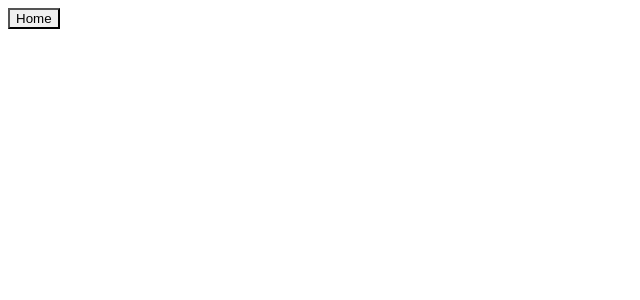
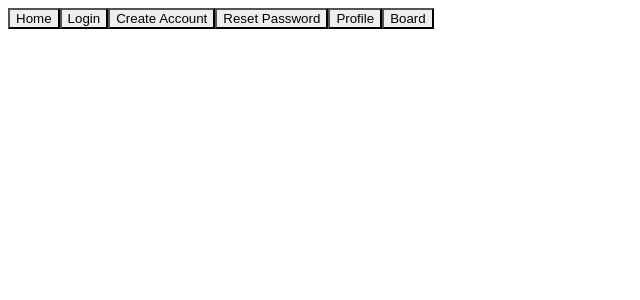
Before and after one commit to keonoh00/safe-commit, a React (Create React App) app in the folder web/: page / in a window 1280 px wide. Shown: the top 300 px of the page, without its empty margins (0-640 px from the left). Built offline with nearby package versions, Linux system fonts and the light colour scheme.

Commit message:
Navigation in home

```diff
--- a/web/src/routes/index.tsx
+++ b/web/src/routes/index.tsx
@@ -7,7 +7,7 @@ import AnnouncementBoardScreen from "../screens/AnnouncementBoard";
 import LoginScreen from "../screens/Login";
 import HomeScreen from "../screens/Home";
 
-enum PATH {
+export enum PATH {
   HOME = "/",
   CREATE_ACCOUNT = "create-account",
   LOGIN = "login",
--- a/web/src/screens/Home.tsx
+++ b/web/src/screens/Home.tsx
@@ -1,10 +1,22 @@
 import { Button, Flex } from "@chakra-ui/react";
 import React from "react";
+import { useNavigate } from "react-router-dom";
+import { PATH } from "../routes";
 
 const HomeScreen: React.FC = () => {
+  const navigate = useNavigate();
   return (
     <Flex>
-      <Button onClick={() => {}}>Home</Button>
+      <Button onClick={() => navigate(PATH.HOME)}>Home</Button>
+      <Button onClick={() => navigate(PATH.LOGIN)}>Login</Button>
+      <Button onClick={() => navigate(PATH.CREATE_ACCOUNT)}>
+        Create Account
+      </Button>
+      <Button onClick={() => navigate(PATH.RESET_PASSWORD)}>
+        Reset Password
+      </Button>
+      <Button onClick={() => navigate(PATH.PROFILE)}>Profile</Button>
+      <Button onClick={() => navigate(PATH.BOARD)}>Board</Button>
     </Flex>
   );
 };
```
Also changed, not shown: web/src/components/Header/Header.tsx (added, +9 -0 lines).
